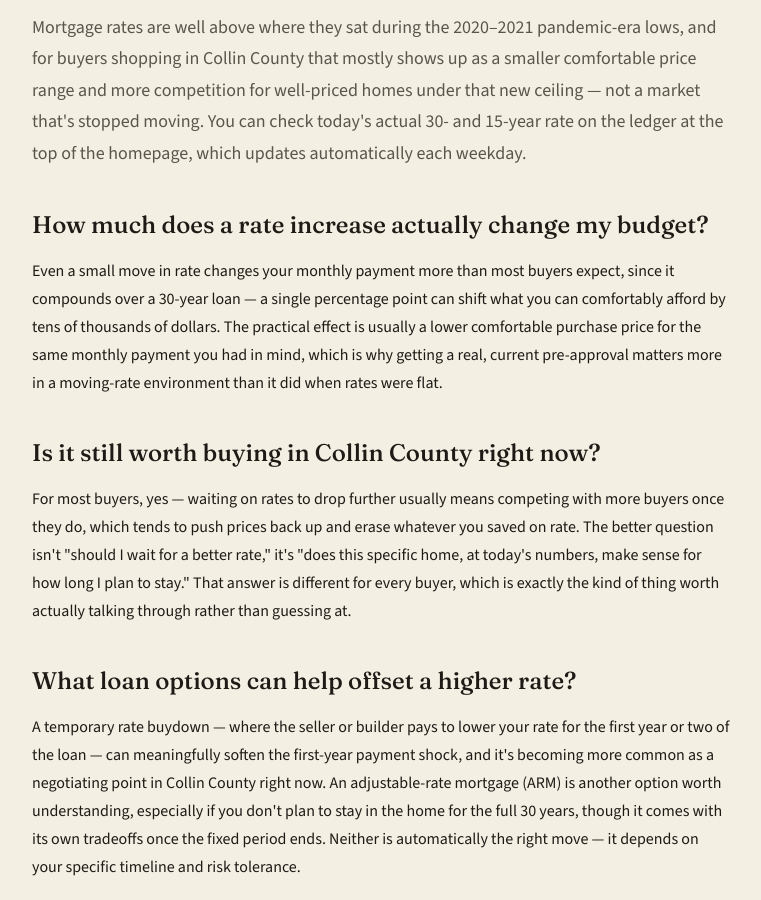
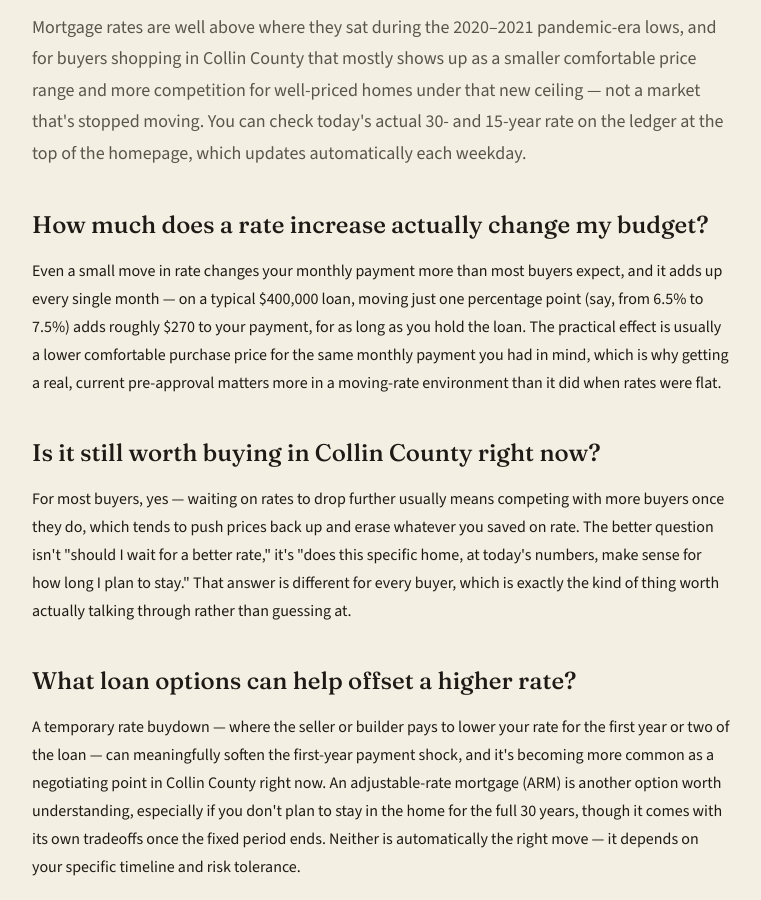
Before and after one commit to nathanielmorales7/deedanddoor, a Jekyll site: the page journal-collin-county-rates.html, which Jekyll copies as it is, in a window 1280 px wide and 900 px high, scrolled down 511 px. Shown: the whole window, without its empty margins (100-861 px from the left). Built offline with Jekyll 4.4.1, drawn with Linux system fonts in a browser that asks for light colours.

Commit message:
Revise mortgage rate impact paragraph for clarity
Updated mortgage rate impact explanation to include specific payment changes for a $400,000 loan.

```diff
--- a/journal-collin-county-rates.html
+++ b/journal-collin-county-rates.html
@@ -60,7 +60,7 @@
         <p>Mortgage rates are well above where they sat during the 2020–2021 pandemic-era lows, and for buyers shopping in Collin County that mostly shows up as a smaller comfortable price range and more competition for well-priced homes under that new ceiling — not a market that's stopped moving. You can check today's actual 30- and 15-year rate on the ledger at the top of the <a href="index.html">homepage</a>, which updates automatically each weekday.</p>
 
         <h2>How much does a rate increase actually change my budget?</h2>
-        <p>Even a small move in rate changes your monthly payment more than most buyers expect, since it compounds over a 30-year loan — a single percentage point can shift what you can comfortably afford by tens of thousands of dollars. The practical effect is usually a lower comfortable purchase price for the same monthly payment you had in mind, which is why getting a real, current pre-approval matters more in a moving-rate environment than it did when rates were flat.</p>
+        <p>Even a small move in rate changes your monthly payment more than most buyers expect, and it adds up every single month — on a typical $400,000 loan, moving just one percentage point (say, from 6.5% to 7.5%) adds roughly $270 to your payment, for as long as you hold the loan. The practical effect is usually a lower comfortable purchase price for the same monthly payment you had in mind, which is why getting a real, current pre-approval matters more in a moving-rate environment than it did when rates were flat.</p>
 
         <h2>Is it still worth buying in Collin County right now?</h2>
         <p>For most buyers, yes — waiting on rates to drop further usually means competing with more buyers once they do, which tends to push prices back up and erase whatever you saved on rate. The better question isn't "should I wait for a better rate," it's "does this specific home, at today's numbers, make sense for how long I plan to stay." That answer is different for every buyer, which is exactly the kind of thing worth actually talking through rather than guessing at.</p>
```
